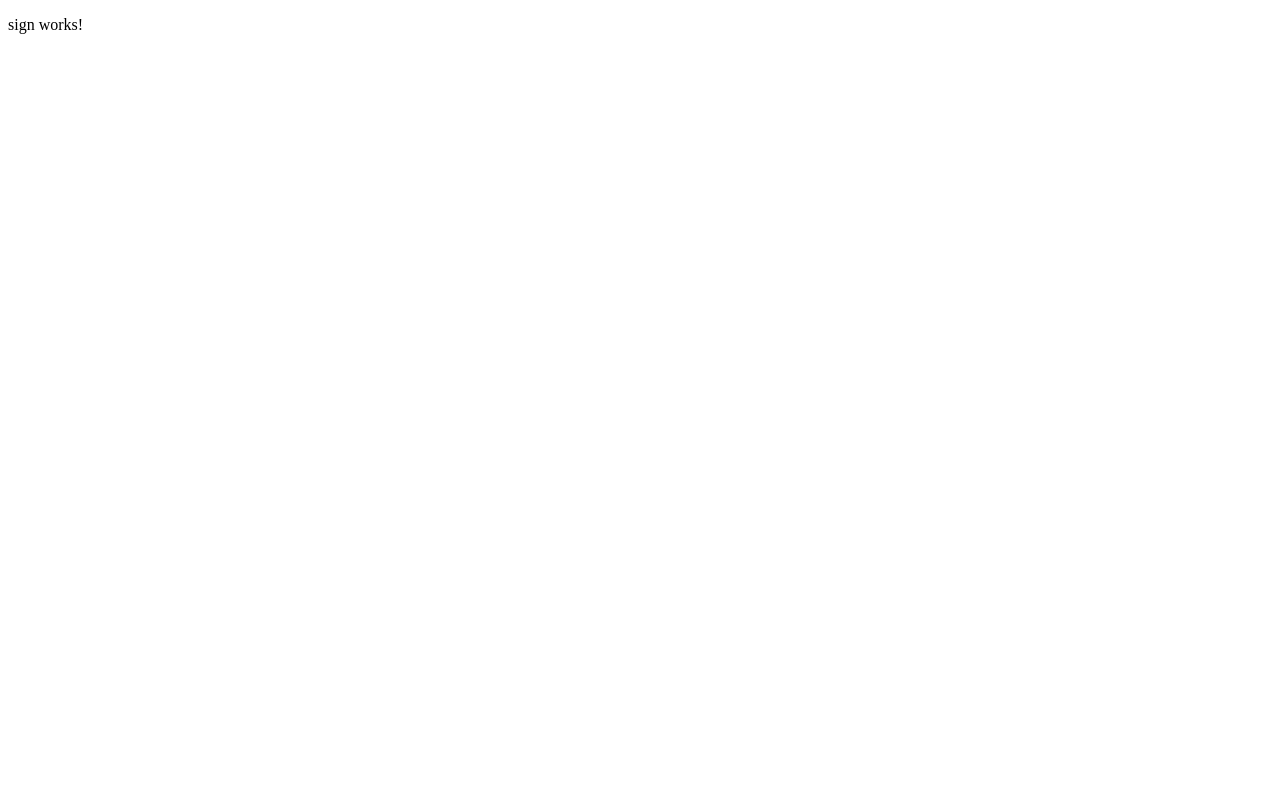
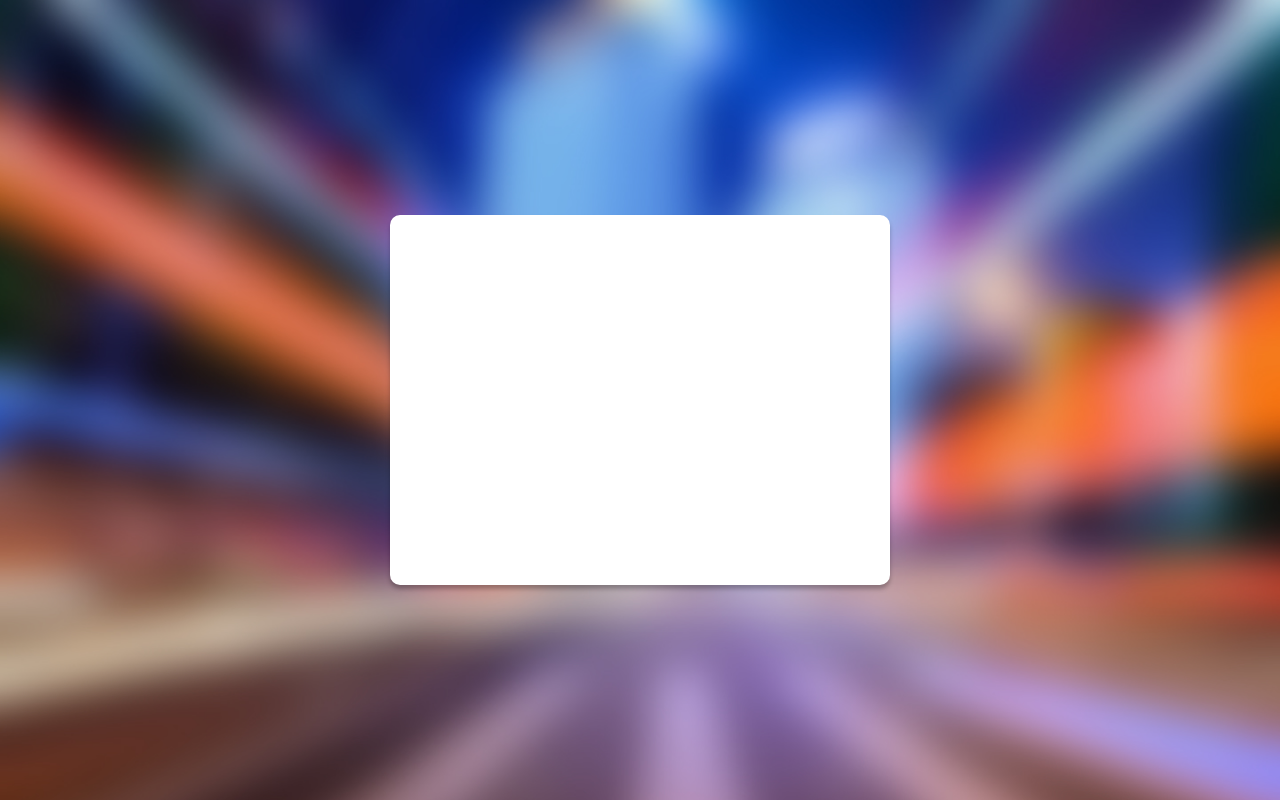
Before and after one commit to alencartha/autenticacao-angular, an Angular app in the folder curso-de-angular-auth-front/: page / in a window 1280 px wide. Built offline with nearby package versions, Linux system fonts and the light colour scheme.

Commit message:
configurações de scss organização de pastas

```diff
--- a/curso-de-angular-auth-front/src/app/app.component.ts
+++ b/curso-de-angular-auth-front/src/app/app.component.ts
@@ -4,6 +4,7 @@ import { Component } from '@angular/core';
   selector: 'app-root',
   template: `<router-outlet></router-outlet>`
 })
+
 export class AppComponent {
 
 }
--- a/curso-de-angular-auth-front/src/app/core/components/auth/pages/sign/sign.component.html
+++ b/curso-de-angular-auth-front/src/app/core/components/auth/pages/sign/sign.component.html
@@ -1 +1,3 @@
-<p>sign works!</p>
+<div class="container">
+
+</div>
--- a/curso-de-angular-auth-front/src/scss/base/_base.scss
+++ b/curso-de-angular-auth-front/src/scss/base/_base.scss
@@ -10,7 +10,7 @@
     font-weight: 400;
 }
 
-body{
+body {
     height: 100vh;
     background: url("../../assets/Bg.jpg") no-repeat;
     background-size: cover;
--- /dev/null
+++ b/curso-de-angular-auth-front/src/scss/base/_index.scss
@@ -0,0 +1,2 @@
+@import './base';
+@import './variables';
--- /dev/null
+++ b/curso-de-angular-auth-front/src/scss/index.scss
@@ -0,0 +1,2 @@
+@import './base/index';
+@import './layout/container';
--- /dev/null
+++ b/curso-de-angular-auth-front/src/scss/layout/_container.scss
@@ -0,0 +1,13 @@
+.container {
+    width: 500px;
+    min-height: 370px;
+    padding: 25px 40px;
+    background-color: $branco;
+    box-sizing: border-box;
+    box-shadow: 0px 4px 4px rgba(0, 0, 0, 0.25);
+    border-radius: 10px;
+    display: flex;
+    flex-direction: column;
+    justify-content: space-between;
+    align-items: center;
+}
--- a/curso-de-angular-auth-front/src/styles.scss
+++ b/curso-de-angular-auth-front/src/styles.scss
@@ -1 +1 @@
-@import './scss/variables.scss';
+@import '../src/scss/index.scss';
```
Also changed, not shown: curso-de-angular-auth-front/src/scss/base/_variables.scss (renamed from curso-de-angular-auth-front/src/scss/variables.scss).
